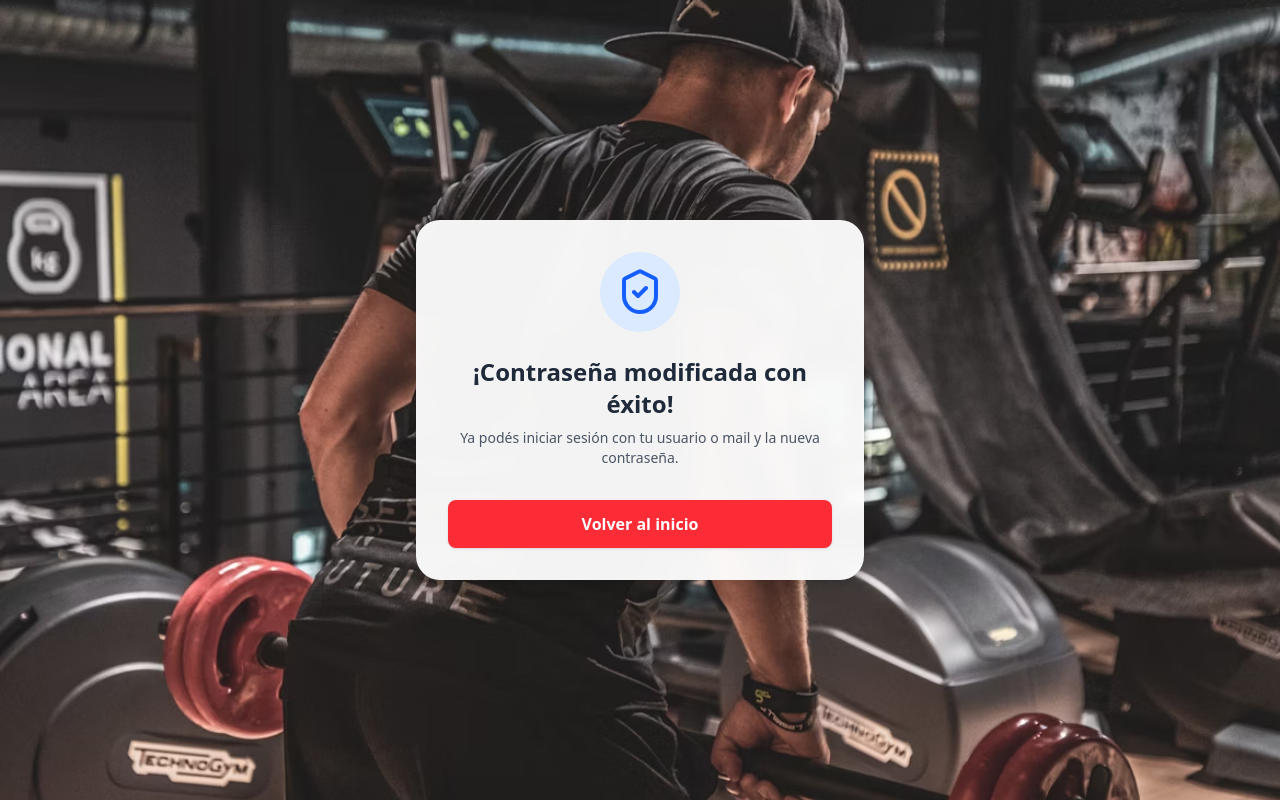
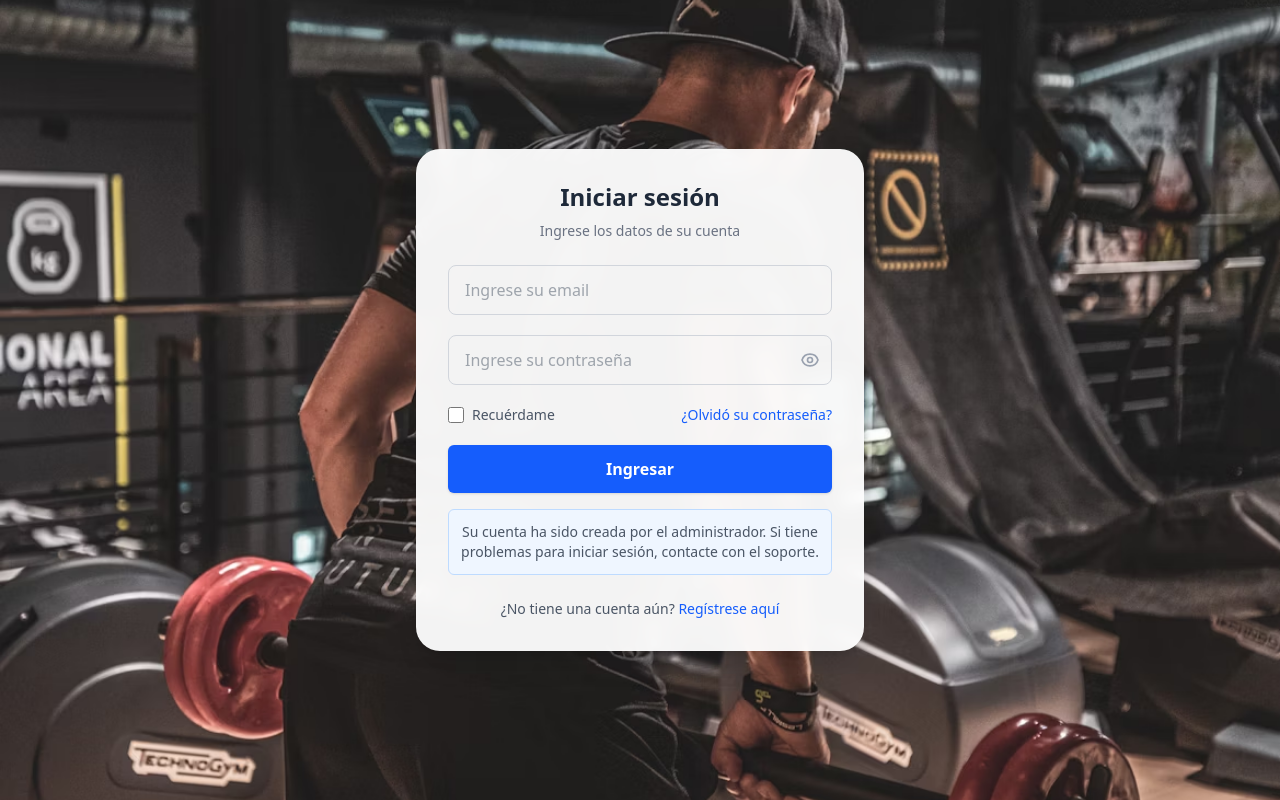
Before and after one commit to matias240895DC/Sistemas_Ecommers, an Angular app in the folder clients/: page /login in a window 1280 px wide. Built offline with nearby package versions, Linux system fonts and the light colour scheme.

Commit message:
cambio para actualizar login nada mas

```diff
--- a/clients/src/app/auth/auth/login/login.html
+++ b/clients/src/app/auth/auth/login/login.html
@@ -1,34 +1,35 @@
 <div class="min-h-screen flex items-center justify-center bg-[url('/img/backgroundLogin.avif')] bg-cover bg-center p-4">
-
-    <div class="rounded-3xl shadow-xl w-full max-w-md p-8 bg-white/95 backdrop-blur-sm text-center">
-
-        <!-- Ícono -->
-        <div class="flex justify-center mb-6">
-            <div class="bg-blue-100 p-4 rounded-full">
-                <svg xmlns="http://www.w3.org/2000/svg" class="h-12 w-12 text-blue-600" fill="none" viewBox="0 0 24 24"
-                    stroke="currentColor">
-                    <path stroke-linecap="round" stroke-linejoin="round" stroke-width="2"
-                        d="M12 22c4.418 0 8-3.582 8-8V6.118a1 1 0 00-.553-.894l-7-3.5a1 1 0 00-.894 0l-7 3.5A1 1 0 004 6.118V14c0 4.418 3.582 8 8 8z" />
-                    <path stroke-linecap="round" stroke-linejoin="round" stroke-width="2" d="M9 12l2 2l4-4" />
-                </svg>
-            </div>
-        </div>
-
-        <!-- Título -->
-        <h2 class="text-2xl font-semibold text-gray-800 mb-2">
-            ¡Contraseña modificada con éxito!
-        </h2>
-
-        <!-- Subtexto -->
-        <p class="text-sm text-gray-600 mb-8">
-            Ya podés iniciar sesión con tu usuario o mail y la nueva contraseña.
-        </p>
-
-        <!-- Botón -->
-        <button routerLink="/login"
-            class="w-full py-3 bg-red-500 hover:bg-red-600 text-white font-semibold rounded-lg shadow transition duration-150">
-            Volver al inicio
-        </button>
-
+    <div class="rounded-3xl shadow-xl w-full max-w-md p-6 sm:p-8 bg-white/95 backdrop-blur-sm">
+        <h2 class="text-2xl font-semibold text-center text-gray-800 mb-2">Iniciar sesión</h2>
+        <p class="text-sm text-center text-gray-500 mb-6">Ingrese los datos de su cuenta</p>
+        <form class="space-y-5"> <!-- Email -->
+            <div> <input type="email" placeholder="Ingrese su email"
+                    class="text-gray-600 w-full px-4 py-3 border border-gray-300 rounded-lg focus:ring-2 focus:ring-blue-400 focus:outline-none" />
+            </div> <!-- Password -->
+            <div class="relative"> <input type="password" placeholder="Ingrese su contraseña"
+                    class="text-gray-600 w-full px-4 py-3 pr-10 border border-gray-300 rounded-lg focus:ring-2 focus:ring-blue-400 focus:outline-none" />
+                <!-- Icono ojo -->
+                <div class="absolute inset-y-0 right-3 flex items-center pointer-events-none"> <svg
+                        xmlns="http://www.w3.org/2000/svg" class="h-5 w-5 text-gray-400" fill="none" viewBox="0 0 24 24"
+                        stroke="currentColor">
+                        <path stroke-linecap="round" stroke-linejoin="round" stroke-width="2"
+                            d="M15 12a3 3 0 11-6 0 3 3 0 016 0z" />
+                        <path stroke-linecap="round" stroke-linejoin="round" stroke-width="2"
+                            d="M2.458 12C3.732 7.943 7.523 5 12 5c4.477 0 8.268 2.943 9.542 7-1.274 4.057-5.065 7-9.542 7-4.477 0-8.268-2.943-9.542-7z" />
+                    </svg> </div>
+            </div> <!-- Remember + Forgot -->
+            <div class="flex items-center justify-between text-sm"> <label class="flex items-center gap-2"> <input
+                        type="checkbox" class="w-4 h-4 text-blue-600 border-gray-300 rounded focus:ring-blue-500" />
+                    <span class="text-gray-600">Recuérdame</span> </label> <a routerLink="/recuperar-contraseña"
+                    class="text-blue-600 hover:underline font-medium"> ¿Olvidó su contraseña? </a> </div>
+            <!-- Botón principal --> <button type="button"
+                class="w-full py-3 bg-blue-600 hover:bg-blue-700 text-white font-semibold rounded-md shadow transition duration-150">
+                Ingresar </button>
+        </form> <!-- Mensaje de información -->
+        <p class="text-center text-sm text-gray-600 mt-4 bg-blue-50 border border-blue-200 rounded-md p-3"> Su cuenta ha
+            sido creada por el administrador. Si tiene problemas para iniciar sesión, contacte con el soporte. </p>
+        <!-- Registro -->
+        <p class="text-center text-sm text-gray-600 mt-6"> ¿No tiene una cuenta aún? <a routerLink="/registro"
+                class="text-blue-600 hover:underline font-medium">Regístrese aquí</a> </p>
     </div>
 </div>
```
